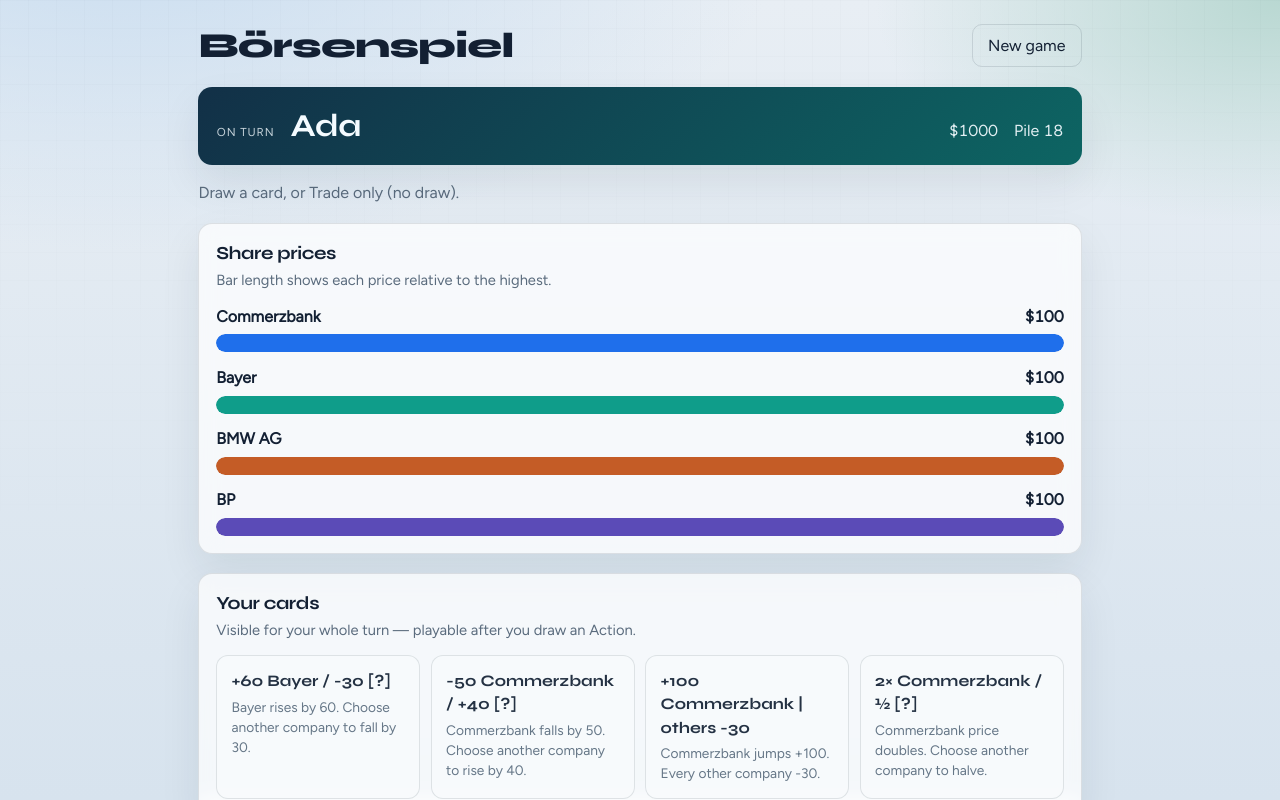
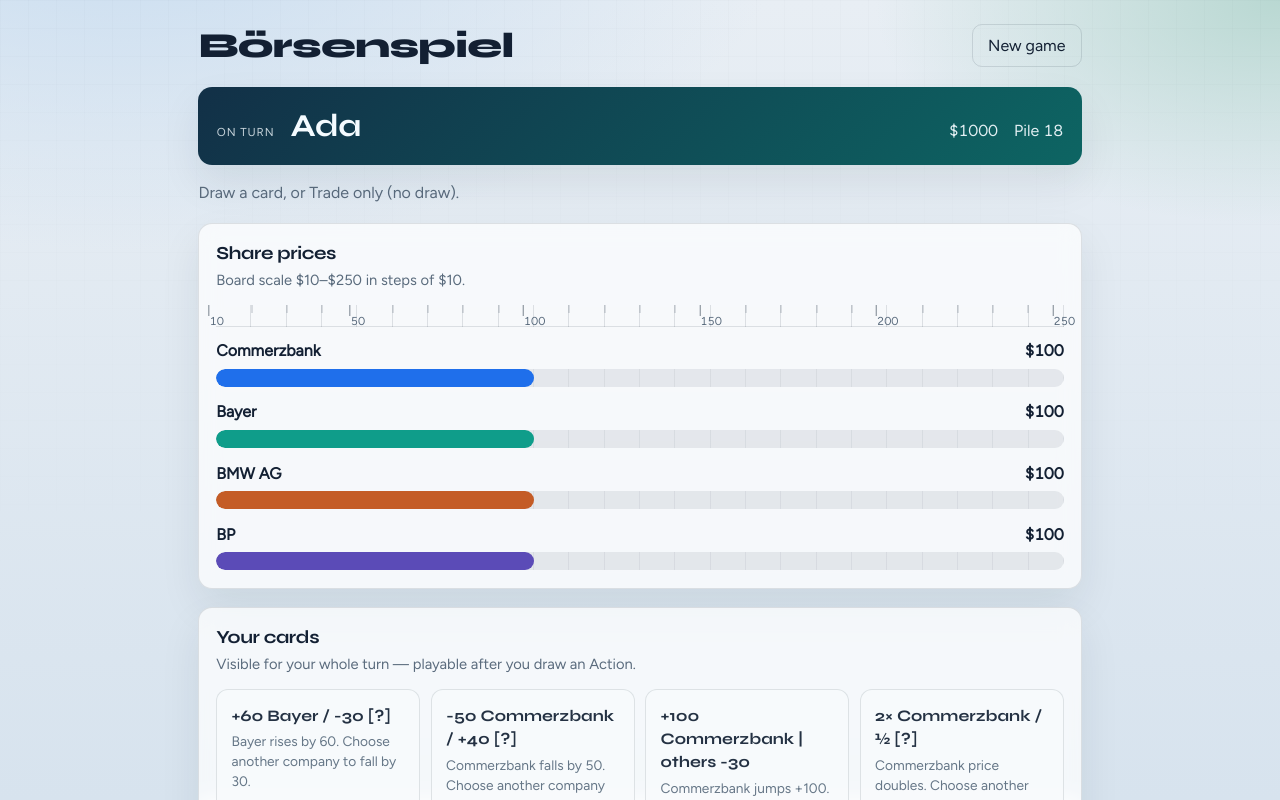
Before and after one commit to wschaef/stock-market-game, a React (Vite) app: page / in a window 1280 px wide. Both pictures are taken after a click on the button "Start game". Shown: the top 800 px of the page. Built offline with nearby package versions, Linux system fonts and the light colour scheme.

Commit message:
fix: use fixed $10–$250 price board scale in $10 steps
Map share bars to the digital board range instead of relative-to-max,
and show a tick scale above the diagram.

Co-authored-by: Waldemar Schäfer <mydev.ws@gmail.com>

```diff
--- a/src/App.tsx
+++ b/src/App.tsx
@@ -10,7 +10,13 @@ import {
   type Company,
   type GameState,
 } from "./engine";
-import { relativeBarPercents } from "./ui/relativeBars";
+import {
+  PRICE_BOARD_MAX,
+  PRICE_BOARD_MIN,
+  PRICE_BOARD_STEP,
+  priceBoardPercents,
+  priceBoardTicks,
+} from "./ui/relativeBars";
 
 const COMPANY_TONE: Record<Company, string> = {
   commerzbank: "tone-commerzbank",
@@ -97,14 +103,37 @@ function MarketDiagram({
   onEndTrade: () => void
 }) {
   const player = state.players[state.currentPlayerIndex];
-  const bars = relativeBarPercents(state.prices);
+  const bars = priceBoardPercents(state.prices);
+  const ticks = priceBoardTicks();
   const trading = canTrade(state);
+  const span = PRICE_BOARD_MAX - PRICE_BOARD_MIN;
 
   return (
     <section className="market-panel" aria-label="Share prices">
       <div className="section-head">
         <h2>Share prices</h2>
-        <p>Bar length shows each price relative to the highest.</p>
+        <p>
+          Board scale ${PRICE_BOARD_MIN}–${PRICE_BOARD_MAX} in steps of $
+          {PRICE_BOARD_STEP}.
+        </p>
+      </div>
+
+      <div className="price-scale" aria-hidden="true">
+        <div className="price-scale-track">
+          {ticks.map((tick) => {
+            const left = ((tick - PRICE_BOARD_MIN) / span) * 100;
+            const major = tick === PRICE_BOARD_MIN || tick === PRICE_BOARD_MAX || tick % 50 === 0;
+            return (
+              <span
+                key={tick}
+                className={major ? "tick major" : "tick"}
+                style={{ left: `${left}%` }}
+              >
+                {major ? tick : null}
+              </span>
+            );
+          })}
+        </div>
       </div>
 
       <ul className="price-diagram">
@@ -114,7 +143,7 @@ function MarketDiagram({
               <span className="price-name">{COMPANY_LABEL[company]}</span>
               <span className="price-value">${state.prices[company]}</span>
             </div>
-            <div className="bar-track" aria-hidden="true">
+            <div className="bar-track">
               <div
                 className="bar-fill"
                 style={{ width: `${bars[company]}%` }}
--- a/src/index.css
+++ b/src/index.css
@@ -240,6 +240,57 @@ h2 {
   gap: 0.85rem;
 }
 
+.price-scale {
+  margin: 0 0 0.75rem;
+}
+
+.price-scale-track {
+  position: relative;
+  height: 1.4rem;
+  margin: 0 0 0.15rem;
+  border-bottom: 1px solid var(--line);
+  background-image: repeating-linear-gradient(
+    to right,
+    transparent 0,
+    transparent calc(100% / 24 - 1px),
+    rgba(19, 32, 51, 0.12) calc(100% / 24 - 1px),
+    rgba(19, 32, 51, 0.12) calc(100% / 24)
+  );
+}
+
+.price-scale .tick {
+  position: absolute;
+  top: 0;
+  transform: translateX(-50%);
+  height: 0.45rem;
+  border-left: 1px solid rgba(19, 32, 51, 0.28);
+  font-size: 0.72rem;
+  color: var(--muted);
+  padding-top: 0.5rem;
+  white-space: nowrap;
+}
+
+.price-scale .tick.major {
+  height: 0.7rem;
+  border-left-color: rgba(19, 32, 51, 0.55);
+  font-variant-numeric: tabular-nums;
+}
+
+.bar-track {
+  height: 18px;
+  border-radius: 999px;
+  background:
+    repeating-linear-gradient(
+      to right,
+      transparent 0,
+      transparent calc(100% / 24 - 1px),
+      rgba(19, 32, 51, 0.06) calc(100% / 24 - 1px),
+      rgba(19, 32, 51, 0.06) calc(100% / 24)
+    ),
+    rgba(19, 32, 51, 0.08);
+  overflow: hidden;
+}
+
 .price-row {
   display: grid;
   gap: 0.4rem;
@@ -267,13 +318,6 @@ h2 {
 .price-value {
   font-variant-numeric: tabular-nums;
   font-weight: 650;
-}
-
-.bar-track {
-  height: 18px;
-  border-radius: 999px;
-  background: rgba(19, 32, 51, 0.08);
-  overflow: hidden;
 }
 
 .bar-fill {
--- a/src/ui/relativeBars.ts
+++ b/src/ui/relativeBars.ts
@@ -1,17 +1,36 @@
 import { COMPANIES, type Company } from "../engine";
 
-/** Percent widths (0–100) so the highest price fills the diagram. */
-export function relativeBarPercents(
+/** Digital board scale: wipeout floor → split ceiling, in $10 steps. */
+export const PRICE_BOARD_MIN = 10;
+export const PRICE_BOARD_MAX = 250;
+export const PRICE_BOARD_STEP = 10;
+
+function clampToBoard(price: number): number {
+  return Math.min(PRICE_BOARD_MAX, Math.max(PRICE_BOARD_MIN, price));
+}
+
+/** Percent widths (0–100) on the fixed 10–250 board scale. */
+export function priceBoardPercents(
   prices: Record<Company, number>,
 ): Record<Company, number> {
-  const max = Math.max(...COMPANIES.map((company) => prices[company]));
-  if (max <= 0) {
-    return Object.fromEntries(COMPANIES.map((company) => [company, 0])) as Record<
-      Company,
-      number
-    >;
-  }
+  const span = PRICE_BOARD_MAX - PRICE_BOARD_MIN;
   return Object.fromEntries(
-    COMPANIES.map((company) => [company, (prices[company] / max) * 100]),
+    COMPANIES.map((company) => {
+      const clamped = clampToBoard(prices[company]);
+      return [company, ((clamped - PRICE_BOARD_MIN) / span) * 100];
+    }),
   ) as Record<Company, number>;
 }
+
+/** Tick values 10, 20, …, 250. */
+export function priceBoardTicks(): number[] {
+  const ticks: number[] = [];
+  for (
+    let value = PRICE_BOARD_MIN;
+    value <= PRICE_BOARD_MAX;
+    value += PRICE_BOARD_STEP
+  ) {
+    ticks.push(value);
+  }
+  return ticks;
+}
```
Also changed, not shown: 2 other files (tests, documents, lock files or other folders).
